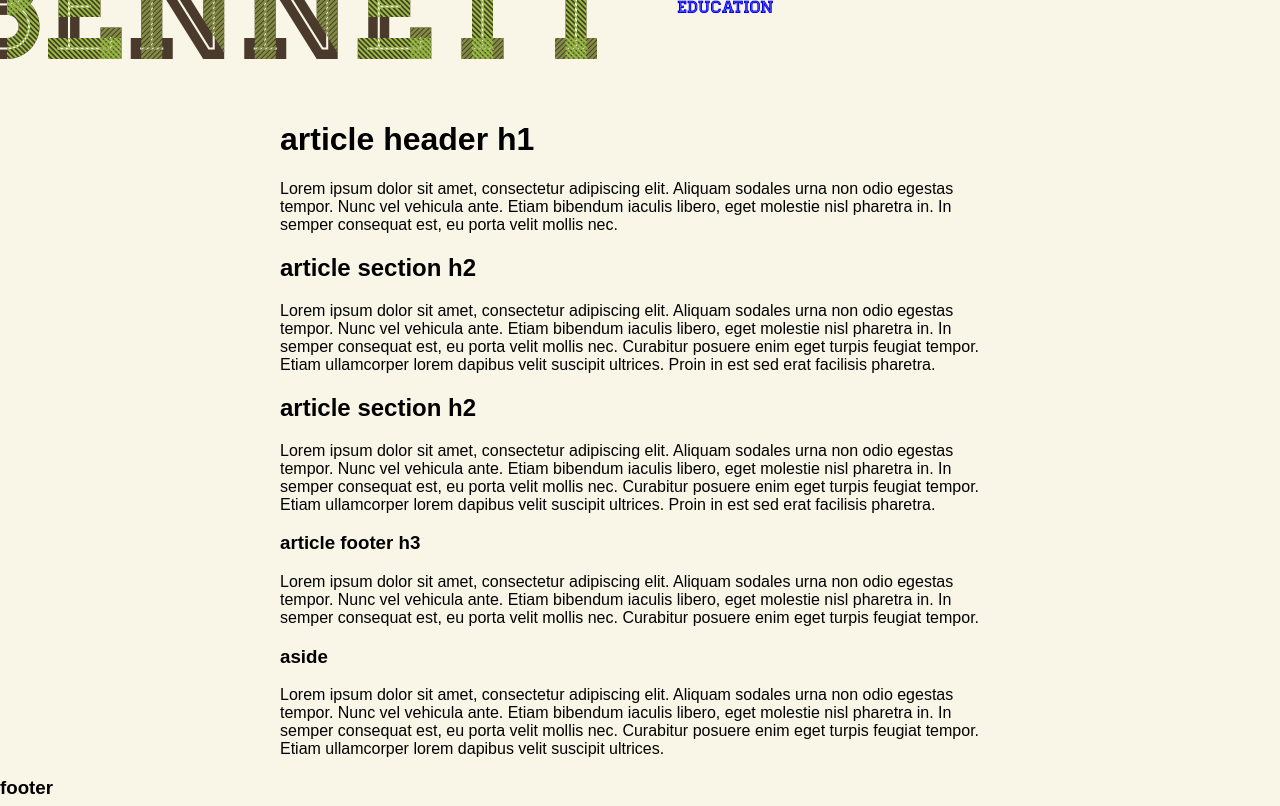
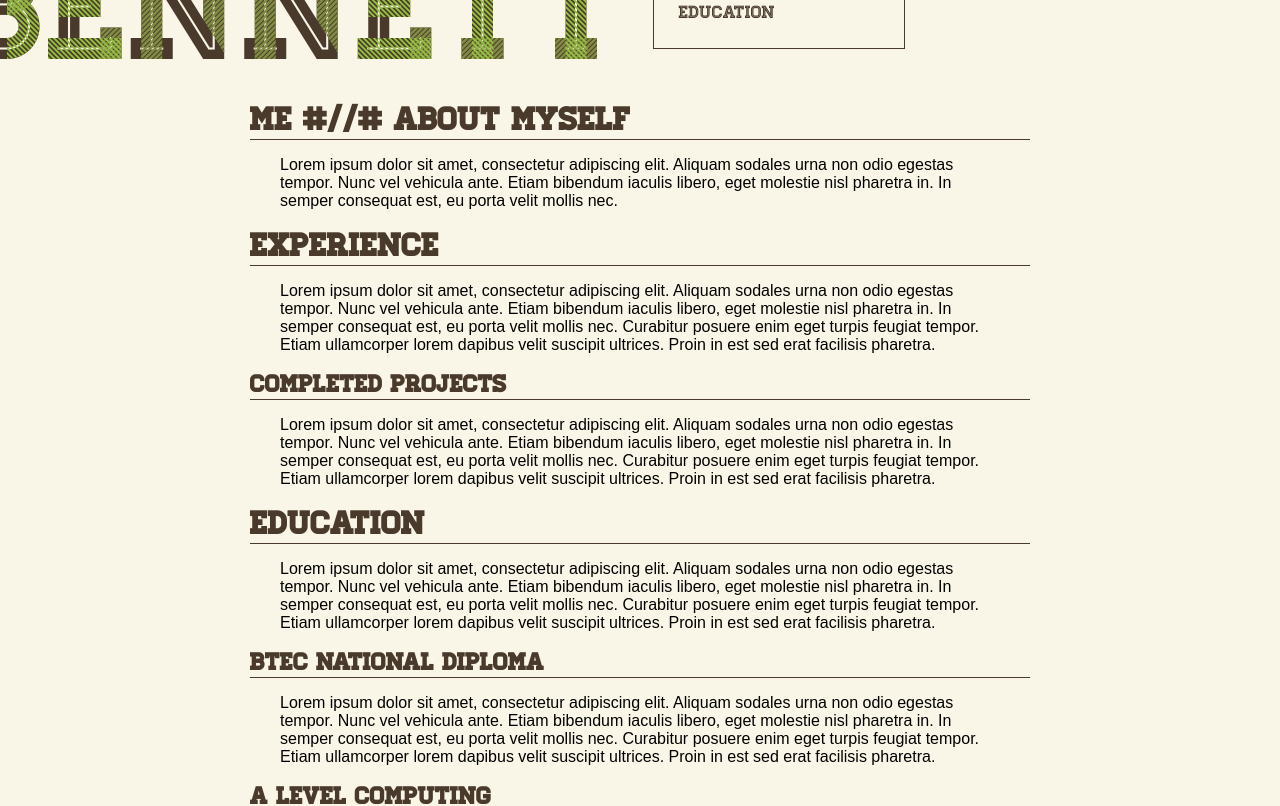
Before and after one commit to Jackbennett/Jackbennett.github.io, a website: page www/index.html in a window 1280 px wide. Shown: the part 700-1506 px from the top of the page. Drawn offline with nearby package versions, Linux system fonts and the light colour scheme; files that its build step writes are made by us from their sources.

Commit message:
adding the headers

```diff
--- a/www/index.html
+++ b/www/index.html
@@ -24,9 +24,9 @@
     <section class="header-container">
       <h1 class="masthead" text="Jack Bennett">Jack<br>Bennett</h1>
       <nav class="tile">
-        <a href="#"><span class="title">Me</span></a>
-        <a href="#"><span class="title">Experience</span></a>
-        <a href="#"><span class="title">Education</span></a>
+        <a href="#Me"><span class="title">Me</span></a>
+        <a href="#Experience"><span class="title">Experience</span></a>
+        <a href="#Education"><span class="title">Education</span></a>
       </nav>
     </section>
 
@@ -34,29 +34,23 @@
       <div class="main ">
 
         <article>
-          <header>
-            <h1>article header h1</h1>
+            <h1 id="Me">Me #//# About Myself</h1>
             <p>Lorem ipsum dolor sit amet, consectetur adipiscing elit. Aliquam sodales urna non odio egestas tempor. Nunc vel vehicula ante. Etiam bibendum iaculis libero, eget molestie nisl pharetra in. In semper consequat est, eu porta velit mollis nec.</p>
-          </header>
-          <section>
-            <h2>article section h2</h2>
-            <p>Lorem ipsum dolor sit amet, consectetur adipiscing elit. Aliquam sodales urna non odio egestas tempor. Nunc vel vehicula ante. Etiam bibendum iaculis libero, eget molestie nisl pharetra in. In semper consequat est, eu porta velit mollis nec. Curabitur posuere enim eget turpis feugiat tempor. Etiam ullamcorper lorem dapibus velit suscipit ultrices. Proin in est sed erat facilisis pharetra.</p>
-          </section>
-          <section>
-            <h2>article section h2</h2>
-            <p>Lorem ipsum dolor sit amet, consectetur adipiscing elit. Aliquam sodales urna non odio egestas tempor. Nunc vel vehicula ante. Etiam bibendum iaculis libero, eget molestie nisl pharetra in. In semper consequat est, eu porta velit mollis nec. Curabitur posuere enim eget turpis feugiat tempor. Etiam ullamcorper lorem dapibus velit suscipit ultrices. Proin in est sed erat facilisis pharetra.</p>
-          </section>
-          <footer>
-            <h3>article footer h3</h3>
-            <p>Lorem ipsum dolor sit amet, consectetur adipiscing elit. Aliquam sodales urna non odio egestas tempor. Nunc vel vehicula ante. Etiam bibendum iaculis libero, eget molestie nisl pharetra in. In semper consequat est, eu porta velit mollis nec. Curabitur posuere enim eget turpis feugiat tempor.</p>
-          </footer>
         </article>
-
-        <aside>
-          <h3>aside</h3>
-          <p>Lorem ipsum dolor sit amet, consectetur adipiscing elit. Aliquam sodales urna non odio egestas tempor. Nunc vel vehicula ante. Etiam bibendum iaculis libero, eget molestie nisl pharetra in. In semper consequat est, eu porta velit mollis nec. Curabitur posuere enim eget turpis feugiat tempor. Etiam ullamcorper lorem dapibus velit suscipit ultrices.</p>
-        </aside>
-
+        <article>
+          <h1 id="Experience">Experience</h1>
+          <p>Lorem ipsum dolor sit amet, consectetur adipiscing elit. Aliquam sodales urna non odio egestas tempor. Nunc vel vehicula ante. Etiam bibendum iaculis libero, eget molestie nisl pharetra in. In semper consequat est, eu porta velit mollis nec. Curabitur posuere enim eget turpis feugiat tempor. Etiam ullamcorper lorem dapibus velit suscipit ultrices. Proin in est sed erat facilisis pharetra.</p>
+          <h2>Completed Projects</h2>
+          <p>Lorem ipsum dolor sit amet, consectetur adipiscing elit. Aliquam sodales urna non odio egestas tempor. Nunc vel vehicula ante. Etiam bibendum iaculis libero, eget molestie nisl pharetra in. In semper consequat est, eu porta velit mollis nec. Curabitur posuere enim eget turpis feugiat tempor. Etiam ullamcorper lorem dapibus velit suscipit ultrices. Proin in est sed erat facilisis pharetra.</p>
+        </article>
+        <article>
+          <h1 id="Education">Education</h1>
+          <p>Lorem ipsum dolor sit amet, consectetur adipiscing elit. Aliquam sodales urna non odio egestas tempor. Nunc vel vehicula ante. Etiam bibendum iaculis libero, eget molestie nisl pharetra in. In semper consequat est, eu porta velit mollis nec. Curabitur posuere enim eget turpis feugiat tempor. Etiam ullamcorper lorem dapibus velit suscipit ultrices. Proin in est sed erat facilisis pharetra.</p>
+          <h2>BTEC National Diploma</h2>
+          <p>Lorem ipsum dolor sit amet, consectetur adipiscing elit. Aliquam sodales urna non odio egestas tempor. Nunc vel vehicula ante. Etiam bibendum iaculis libero, eget molestie nisl pharetra in. In semper consequat est, eu porta velit mollis nec. Curabitur posuere enim eget turpis feugiat tempor. Etiam ullamcorper lorem dapibus velit suscipit ultrices. Proin in est sed erat facilisis pharetra.</p>
+          <h2>A Level Computing</h2>
+          <p>Lorem ipsum dolor sit amet, consectetur adipiscing elit. Aliquam sodales urna non odio egestas tempor. Nunc vel vehicula ante. Etiam bibendum iaculis libero, eget molestie nisl pharetra in. In semper consequat est, eu porta velit mollis nec. Curabitur posuere enim eget turpis feugiat tempor. Etiam ullamcorper lorem dapibus velit suscipit ultrices. Proin in est sed erat facilisis pharetra.</p>
+        </article>
       </div> <!-- #main -->
     </div> <!-- #main-container -->
 
--- a/www/stylus/frame.styl
+++ b/www/stylus/frame.styl
@@ -4,6 +4,7 @@ font-face(name, style, url)
   src url(url)
 
 @import "theme/colours-default"
+@import "theme/style-default"
 
 @font-face
   font-face 'Homestead', 'Normal', '/font/Homestead-inline.ttf'
@@ -13,6 +14,13 @@ font-face(name, style, url)
   font-face 'Homestead-two', 'Normal', '/font/Homestead-two.ttf'
 @font-face
   font-face 'Homestead-three', 'Normal', '/font/Homestead-three.ttf'
+
+.main
+  h1,h2,h3,h4,h5,h6
+    margin 0 -30px
+    font-family Homestead, Serif
+    border-bottom 1px solid dark
+    color dark
 
 .header-container
   height 100vh
--- /dev/null
+++ b/www/stylus/theme/style-default.styl
@@ -0,0 +1,7 @@
+.tile
+  a
+    border 1px solid dark
+    color dark
+
+    &:hover
+      background light
```
